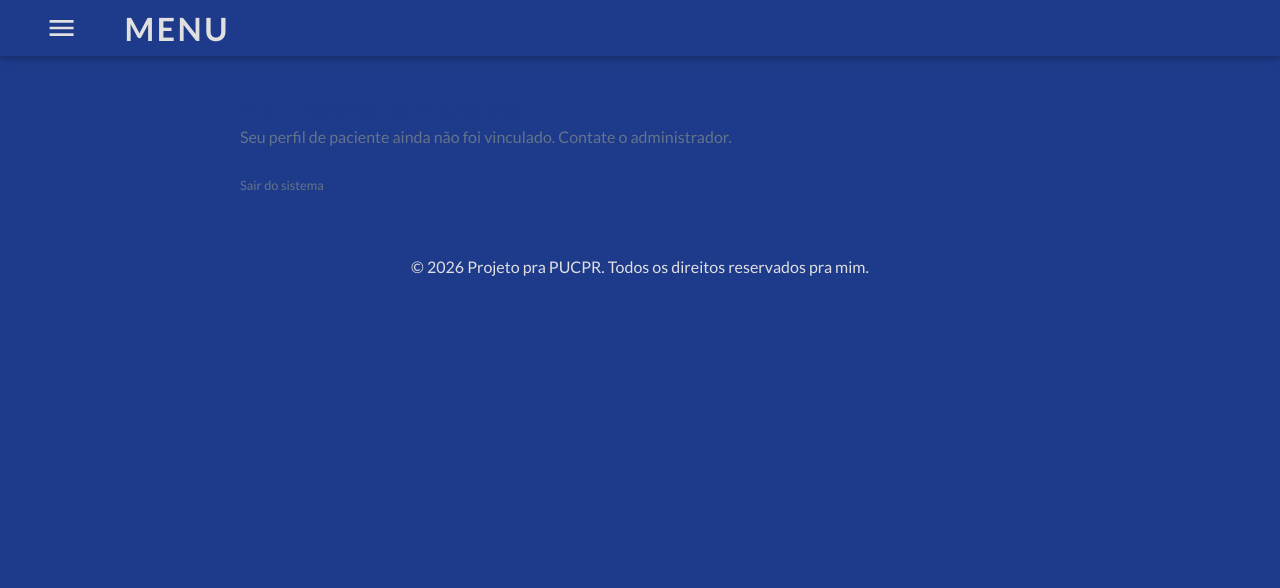
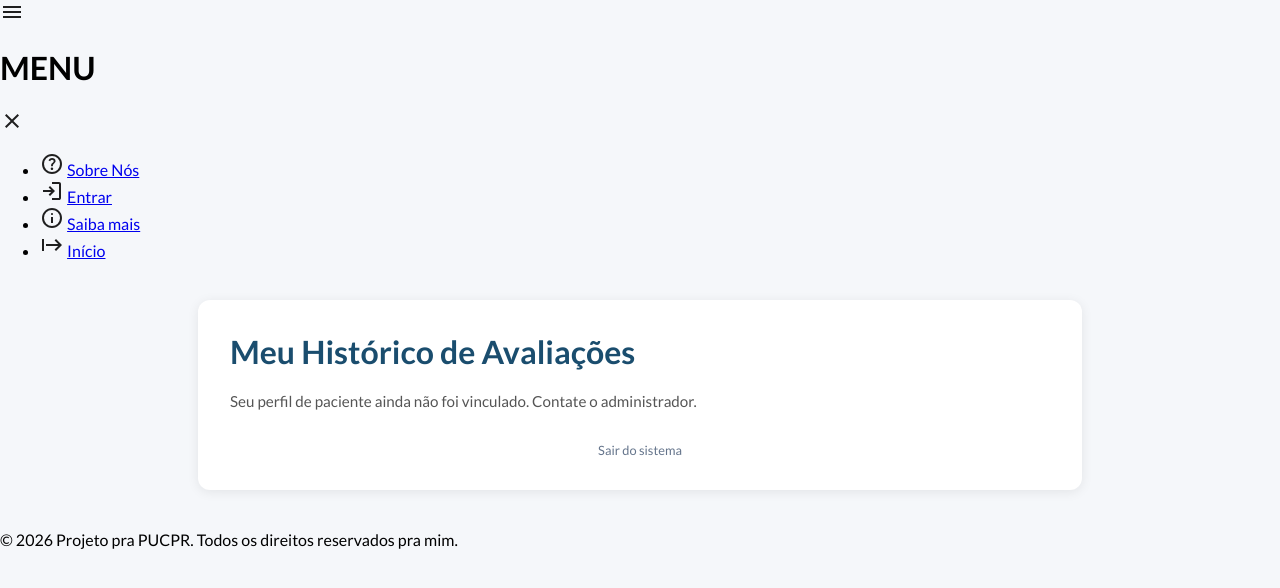
Before and after one commit to SUGURU-Get0U/Site_Projeto_Extensao, a Flask app: page /meu-historico in a window 1280 px wide. Shown: the top 588 px of the page. Run offline with Flask 3, Linux system fonts and the light colour scheme; a user stored in the database is signed in.

Commit message:
Corrige conflitos de CSS: block estilos, historico inline styles, h1/h2 escopo, badges

```diff
--- a/app/static/Abas_internas/menu_interno.css
+++ b/app/static/Abas_internas/menu_interno.css
@@ -1,4 +1,4 @@
-@import url('https://fonts.googleapis.com/css2?family=Lato:wght@300;400;700;900&family=Raleway:wght@600;700;800&display=swap');
+/* Google Fonts carregado via <link> no menu_interno.html */
 
 /* ===================== VARIÁVEIS ===================== */
 :root {
--- a/app/static/avaliacao/estilo_avaliacao.css
+++ b/app/static/avaliacao/estilo_avaliacao.css
@@ -14,12 +14,14 @@ body {
   box-shadow: 0 2px 12px rgba(0, 0, 0, 0.08);
 }
 
-h1 {
+#ConteudoAvaliacao h1,
+#ConteudoResultado h1 {
   color: #1a4d6e;
   margin-top: 0;
 }
 
-h2 {
+#ConteudoAvaliacao h2,
+#ConteudoResultado h2 {
   color: #1a4d6e;
   margin-top: 32px;
   border-bottom: 2px solid #e0e6ed;
@@ -139,3 +141,38 @@ h2 {
   font-size: 0.85rem;
   text-align: center;
 }
+
+.rodape-info a {
+  color: #64748B;
+  font-size: .8rem;
+  text-decoration: none;
+}
+
+.rodape-info a:hover { text-decoration: underline; }
+
+/* ===================== BADGES ===================== */
+.badge {
+  display: inline-block;
+  padding: 2px 8px;
+  border-radius: 20px;
+  font-size: .75rem;
+  font-weight: 700;
+}
+
+.badge-ok     { background: #D1FAE5; color: #059669; }
+.badge-alerta { background: #FEE2E2; color: #DC2626; }
+
+/* ===================== CÉLULAS DE TABELA ===================== */
+.cel-id     { color: #94A3B8; }
+.cel-score  { font-weight: 700; }
+.cel-status { color: #64748B; }
+
+/* ===================== LINK DE AÇÃO ===================== */
+.link-acao {
+  color: #2A7FFF;
+  font-weight: 700;
+  text-decoration: none;
+  font-size: .78rem;
+}
+
+.link-acao:hover { text-decoration: underline; }
--- a/app/templates/admin/instituicao_form.html
+++ b/app/templates/admin/instituicao_form.html
@@ -1,6 +1,6 @@
 {% extends "base.html" %}
 {% block titulo %}{{ "Editar" if instituicao else "Nova" }} Instituição{% endblock %}
-{% block scripts %}
+{% block estilos %}
 <link rel="stylesheet" href="{{ url_for('static', filename='avaliacao/estilo_avaliacao.css') }}" />
 {% endblock %}
 
--- a/app/templates/admin/instituicoes_lista.html
+++ b/app/templates/admin/instituicoes_lista.html
@@ -1,6 +1,6 @@
 {% extends "base.html" %}
 {% block titulo %}Instituições — Admin{% endblock %}
-{% block scripts %}
+{% block estilos %}
 <link rel="stylesheet" href="{{ url_for('static', filename='avaliacao/estilo_avaliacao.css') }}" />
 {% endblock %}
 
--- a/app/templates/admin/usuario_form.html
+++ b/app/templates/admin/usuario_form.html
@@ -1,6 +1,6 @@
 {% extends "base.html" %}
 {% block titulo %}{{ "Editar" if usuario else "Novo" }} Usuário{% endblock %}
-{% block scripts %}
+{% block estilos %}
 <link rel="stylesheet" href="{{ url_for('static', filename='avaliacao/estilo_avaliacao.css') }}" />
 {% endblock %}
 
--- a/app/templates/admin/usuarios_lista.html
+++ b/app/templates/admin/usuarios_lista.html
@@ -1,6 +1,6 @@
 {% extends "base.html" %}
 {% block titulo %}Usuários — Admin{% endblock %}
-{% block scripts %}
+{% block estilos %}
 <link rel="stylesheet" href="{{ url_for('static', filename='avaliacao/estilo_avaliacao.css') }}" />
 {% endblock %}
 
--- a/app/templates/avaliacao/avaliacao.html
+++ b/app/templates/avaliacao/avaliacao.html
@@ -2,7 +2,7 @@
 
 {% block titulo %}Avaliação — {{ paciente.nome_completo }}{% endblock %}
 
-{% block scripts %}
+{% block estilos %}
 <link rel="stylesheet" href="{{ url_for('static', filename='avaliacao/estilo_avaliacao.css') }}" />
 {% endblock %}
 
--- a/app/templates/avaliacao/editar.html
+++ b/app/templates/avaliacao/editar.html
@@ -1,6 +1,6 @@
 {% extends "base.html" %}
 {% block titulo %}Editar Avaliação #{{ avaliacao.id }}{% endblock %}
-{% block scripts %}
+{% block estilos %}
 <link rel="stylesheet" href="{{ url_for('static', filename='avaliacao/estilo_avaliacao.css') }}" />
 {% endblock %}
 
--- a/app/templates/avaliacao/resultado.html
+++ b/app/templates/avaliacao/resultado.html
@@ -2,7 +2,7 @@
 
 {% block titulo %}Resultado da Triagem{% endblock %}
 
-{% block scripts %}
+{% block estilos %}
 <link rel="stylesheet" href="{{ url_for('static', filename='avaliacao/estilo_avaliacao.css') }}" />
 {% endblock %}
 
--- a/app/templates/base.html
+++ b/app/templates/base.html
@@ -4,16 +4,18 @@
     <meta charset="UTF-8" />
     <meta name="newsite" content="width=device-width, initial-scale=1.0" />
     <title>{% block titulo %}PROJETO WEB EXP CRIATIVA{% endblock %}</title>
+    <link rel="preconnect" href="https://fonts.googleapis.com" />
+    <link rel="preconnect" href="https://fonts.gstatic.com" crossorigin />
+    <link
+      href="https://fonts.googleapis.com/css2?family=Lato:ital,wght@0,100;0,300;0,400;0,700;0,900;1,100;1,300;1,400;1,700;1,900&family=Raleway:wght@600;700;800&display=swap"
+      rel="stylesheet"
+    />
+    {% block estilos %}
     <link
       rel="stylesheet"
       href="{{ url_for('static', filename='cadastro/estilo_cadastro.css') }}"
     />
-    <link rel="preconnect" href="https://fonts.googleapis.com" />
-    <link rel="preconnect" href="https://fonts.gstatic.com" crossorigin />
-    <link
-      href="https://fonts.googleapis.com/css2?family=Lato:ital,wght@0,100;0,300;0,400;0,700;0,900;1,100;1,300;1,400;1,700;1,900&display=swap"
-      rel="stylesheet"
-    />
+    {% endblock %}
     {% block scripts %}{% endblock %}
   </head>
   <body>
--- a/app/templates/pacientes/detalhe.html
+++ b/app/templates/pacientes/detalhe.html
@@ -1,6 +1,6 @@
 {% extends "base.html" %}
 {% block titulo %}{{ paciente.nome_completo }}{% endblock %}
-{% block scripts %}
+{% block estilos %}
 <link rel="stylesheet" href="{{ url_for('static', filename='avaliacao/estilo_avaliacao.css') }}" />
 {% endblock %}
 
--- a/app/templates/pacientes/editar.html
+++ b/app/templates/pacientes/editar.html
@@ -1,6 +1,6 @@
 {% extends "base.html" %}
 {% block titulo %}Editar — {{ paciente.nome_completo }}{% endblock %}
-{% block scripts %}
+{% block estilos %}
 <link rel="stylesheet" href="{{ url_for('static', filename='avaliacao/estilo_avaliacao.css') }}" />
 {% endblock %}
 
--- a/app/templates/pacientes/historico.html
+++ b/app/templates/pacientes/historico.html
@@ -2,12 +2,16 @@
 
 {% block titulo %}Meu Histórico{% endblock %}
 
+{% block estilos %}
+<link rel="stylesheet" href="{{ url_for('static', filename='avaliacao/estilo_avaliacao.css') }}" />
+{% endblock %}
+
 {% block conteudo %}
-<div style="max-width:800px;margin:40px auto;padding:0 16px;">
-  <h1 style="font-size:1.4rem;color:#1E3A8A;margin-bottom:4px;">Meu Histórico de Avaliações</h1>
+<main id="ConteudoAvaliacao">
+  <h1>Meu Histórico de Avaliações</h1>
 
   {% if paciente %}
-    <p style="color:#64748B;font-size:.85rem;margin-bottom:24px;">
+    <p class="descricao">
       {{ paciente.nome_completo }} &mdash; {{ paciente.genero_extenso }}
       {% if paciente.idade %} &mdash; {{ paciente.idade }} anos{% endif %}
     </p>
@@ -15,51 +19,42 @@
 
   {% with msgs = get_flashed_messages(with_categories=true) %}
     {% for cat, msg in msgs %}
-      <div style="padding:10px 14px;border-radius:6px;margin-bottom:12px;
-                  background:{{'#D1FAE5' if cat=='ok' else '#FEE2E2'}};
-                  color:{{'#065F46' if cat=='ok' else '#991B1B'}};font-size:.82rem;">
-        {{ msg }}
-      </div>
+      <div class="resumo {{ 'ok' if cat == 'ok' else 'alerta' }}">{{ msg }}</div>
     {% endfor %}
   {% endwith %}
 
   {% if not paciente %}
-    <p style="color:#64748B;">Seu perfil de paciente ainda não foi vinculado. Contate o administrador.</p>
+    <p class="descricao">Seu perfil de paciente ainda não foi vinculado. Contate o administrador.</p>
   {% elif not avaliacoes %}
-    <p style="color:#64748B;">Nenhuma avaliação registrada ainda.</p>
+    <p class="descricao">Nenhuma avaliação registrada ainda.</p>
   {% else %}
-    <table style="width:100%;border-collapse:collapse;font-size:.83rem;">
+    <table class="tabela-sintomas">
       <thead>
-        <tr style="background:#EFF6FF;color:#1E3A8A;text-align:left;">
-          <th style="padding:10px 12px;border-bottom:1px solid #BFDBFE;">#</th>
-          <th style="padding:10px 12px;border-bottom:1px solid #BFDBFE;">Data</th>
-          <th style="padding:10px 12px;border-bottom:1px solid #BFDBFE;">Score</th>
-          <th style="padding:10px 12px;border-bottom:1px solid #BFDBFE;">Resultado</th>
-          <th style="padding:10px 12px;border-bottom:1px solid #BFDBFE;">Status</th>
-          <th style="padding:10px 12px;border-bottom:1px solid #BFDBFE;"></th>
+        <tr>
+          <th>#</th>
+          <th>Data</th>
+          <th>Score</th>
+          <th>Resultado</th>
+          <th>Status</th>
+          <th></th>
         </tr>
       </thead>
       <tbody>
         {% for av in avaliacoes %}
-        <tr style="border-bottom:1px solid #F1F5F9;">
-          <td style="padding:10px 12px;color:#94A3B8;">{{ av.id }}</td>
-          <td style="padding:10px 12px;">{{ av.realizada_em.strftime('%d/%m/%Y') }}</td>
-          <td style="padding:10px 12px;font-weight:700;">{{ av.score }}</td>
-          <td style="padding:10px 12px;">
+        <tr>
+          <td class="cel-id">{{ av.id }}</td>
+          <td>{{ av.realizada_em.strftime('%d/%m/%Y') }}</td>
+          <td class="cel-score">{{ av.score }}</td>
+          <td>
             {% if av.recomenda_teste %}
-              <span style="background:#FEE2E2;color:#DC2626;padding:2px 8px;border-radius:20px;font-size:.75rem;font-weight:700;">
-                Recomenda teste
-              </span>
+              <span class="badge badge-alerta">Recomenda teste</span>
             {% else %}
-              <span style="background:#D1FAE5;color:#059669;padding:2px 8px;border-radius:20px;font-size:.75rem;font-weight:700;">
-                Sem indicação
-              </span>
+              <span class="badge badge-ok">Sem indicação</span>
             {% endif %}
           </td>
-          <td style="padding:10px 12px;color:#64748B;">{{ av.status }}</td>
-          <td style="padding:10px 12px;">
-            <a href="{{ url_for('avaliacao_resultado', avaliacao_id=av.id) }}"
-               style="color:#2A7FFF;font-weight:700;text-decoration:none;font-size:.78rem;">
+          <td class="cel-status">{{ av.status }}</td>
+          <td>
+            <a class="link-acao" href="{{ url_for('avaliacao_resultado', avaliacao_id=av.id) }}">
               Ver detalhes
             </a>
           </td>
@@ -69,11 +64,8 @@
     </table>
   {% endif %}
 
-  <div style="margin-top:28px;">
-    <a href="{{ url_for('auth.logout') }}"
-       style="color:#64748B;font-size:.8rem;text-decoration:none;">
-      Sair do sistema
-    </a>
+  <div class="rodape-info">
+    <a href="{{ url_for('auth.logout') }}">Sair do sistema</a>
   </div>
-</div>
+</main>
 {% endblock %}
--- a/app/templates/pacientes/lista.html
+++ b/app/templates/pacientes/lista.html
@@ -1,6 +1,6 @@
 {% extends "base.html" %}
 {% block titulo %}Pacientes{% endblock %}
-{% block scripts %}
+{% block estilos %}
 <link rel="stylesheet" href="{{ url_for('static', filename='avaliacao/estilo_avaliacao.css') }}" />
 {% endblock %}
 
--- a/app/templates/pacientes/novo.html
+++ b/app/templates/pacientes/novo.html
@@ -1,6 +1,6 @@
 {% extends "base.html" %}
 {% block titulo %}Novo Paciente{% endblock %}
-{% block scripts %}
+{% block estilos %}
 <link rel="stylesheet" href="{{ url_for('static', filename='avaliacao/estilo_avaliacao.css') }}" />
 {% endblock %}
 
--- a/app/templates/relatorios/lista.html
+++ b/app/templates/relatorios/lista.html
@@ -1,6 +1,6 @@
 {% extends "base.html" %}
 {% block titulo %}Relatórios{% endblock %}
-{% block scripts %}
+{% block estilos %}
 <link rel="stylesheet" href="{{ url_for('static', filename='avaliacao/estilo_avaliacao.css') }}" />
 {% endblock %}
 
```
